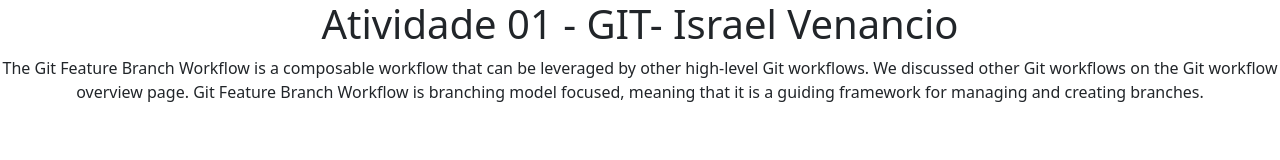
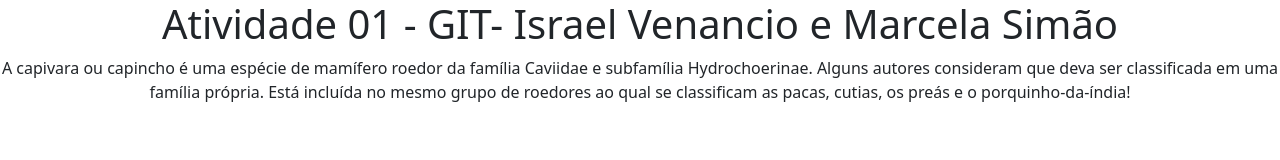
Before and after one commit to mmsimao/Atividade_Git, a plain HTML site: page Index.html in a window 1280 px wide. Drawn offline with nearby package versions, Linux system fonts and the light colour scheme.

Commit message:
Mudança do tema do parágrafo

```diff
--- a/Index.html
+++ b/Index.html
@@ -11,7 +11,7 @@
 <body>
     <div class="grid text-center">
         <div class="g-col-4"></div>
-        <div class="g-col-4"><h1>Atividade 01 - GIT- Israel Venancio</h1></div>
+        <div class="g-col-4"><h1>Atividade 01 - GIT- Israel Venancio e Marcela Simão</h1></div>
         <div class="g-col-4"></div>
     </div>
     <div>
@@ -19,7 +19,7 @@
             <div class="m-col-3"></div>
             <div class="m-col-6">
                 <p>
-                    The Git Feature Branch Workflow is a composable workflow that can be leveraged by other high-level Git workflows. We discussed other Git workflows on the Git workflow overview page. Git Feature Branch Workflow is branching model focused, meaning that it is a guiding framework for managing and creating branches.
+                    A capivara ou capincho é uma espécie de mamífero roedor da família Caviidae e subfamília Hydrochoerinae. Alguns autores consideram que deva ser classificada em uma família própria. Está incluída no mesmo grupo de roedores ao qual se classificam as pacas, cutias, os preás e o porquinho-da-índia!
                 </p>
             </div>
             <div class="m-col-3"></div>
```
